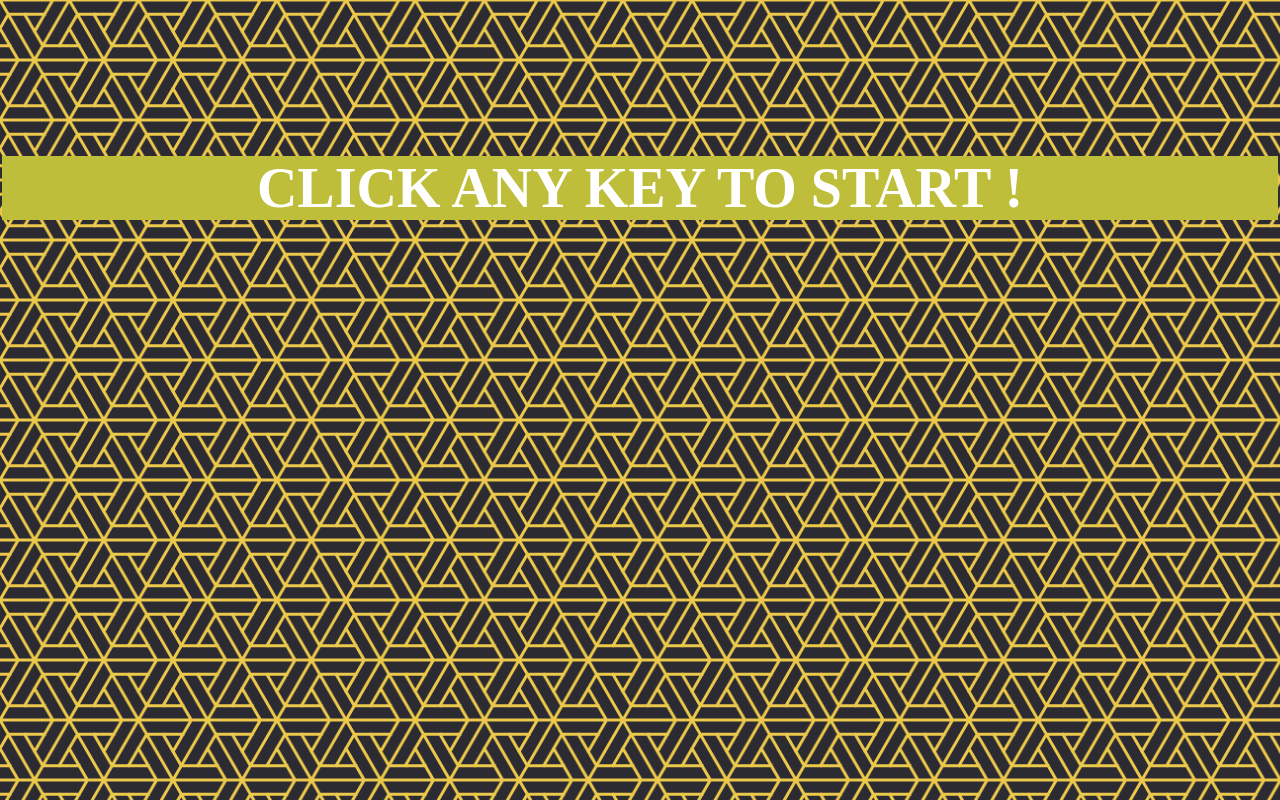
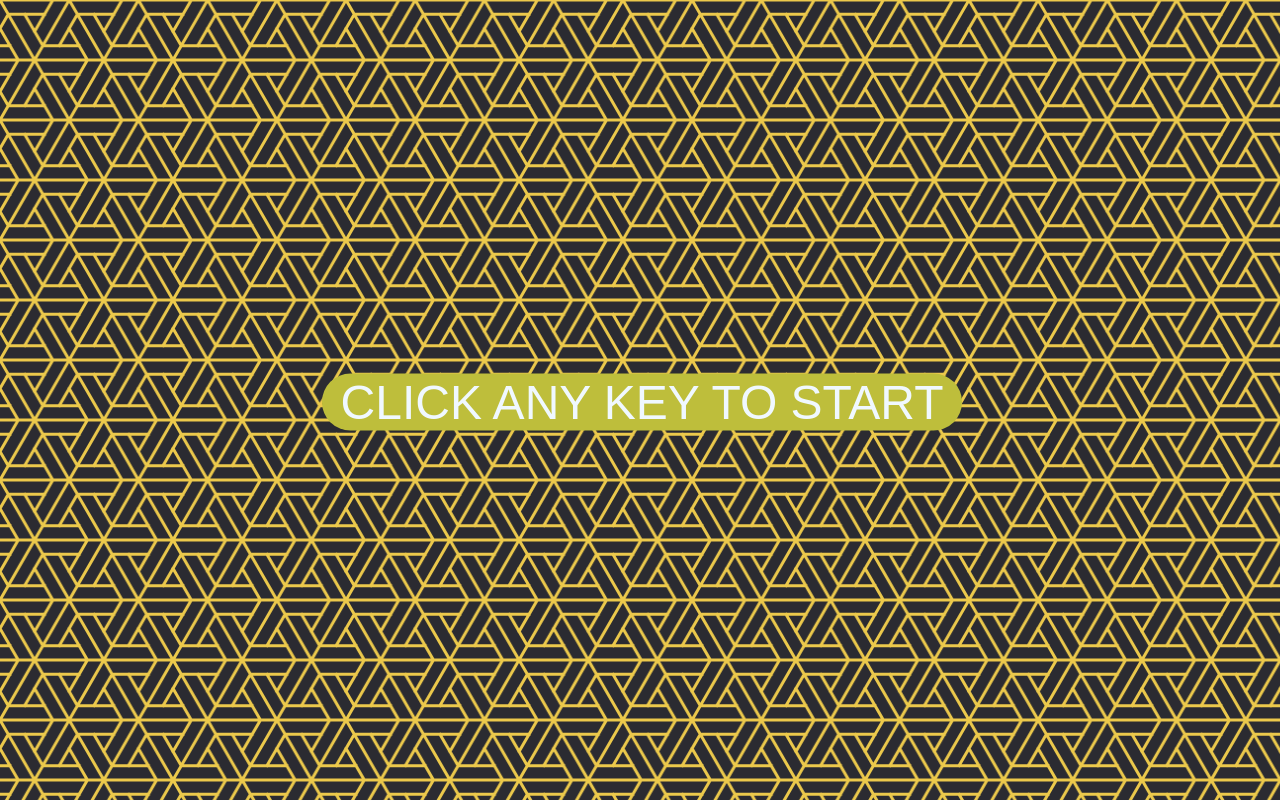
Before and after one commit to YOGESH-08/type_writing, a website: page index.html in a window 1280 px wide. Drawn offline with Linux system fonts and the light colour scheme.

Commit message:
complelete

```diff
--- a/css/index.css
+++ b/css/index.css
@@ -1,11 +1,24 @@
+
+.start {
+    position: absolute;
+    top: 50%;
+    left: 50%;
+    transform: translate(-50%, -50%);
+}
 
 .start{
     margin: 2px 2px 2px 2px;
     color: rgb(255, 255, 255);
-    font-size: 7vh;
+    font-size: 3vh;
+    width: 50vw;
     font-weight: bolder;
     display: flex;
     justify-content: center;
+    align-items: center;
     background-color: rgb(190, 190, 59);
+    border-radius: 100px;
 
 }
+.start:hover{
+    border: 2px solid black;
+}
--- a/index.html
+++ b/index.html
@@ -10,8 +10,13 @@
 <body>
     <svg xmlns="http://www.w3.org/2000/svg"><defs><pattern id="a" width="23.07" height="40" patternTransform="scale(3)" patternUnits="userSpaceOnUse"><rect width="100%" height="100%" fill="#2b2b31"/><path fill="none" stroke="#ecc94b" stroke-linecap="square" d="m17.62 0-6.07 10.5m2.74 4.76L8.22 4.75m-5.48 0h12.13M.01 0h23.07M6.07 20 0 9.5m2.74-4.75-6.07 10.5m-5.48 0H3.33m8.2 4.75L0 .02-11.54 20m40.68 0L23.07 9.5m2.74-4.75-6.06 10.5m-5.49 0H26.4M34.6 20 23.08.02 11.53 20m-5.46 0L0 30.51m2.74 4.75-6.07-10.5m-5.48 0H3.33m8.2-4.75L0 40l-11.54-19.98zM17.6 40l-6.06-10.5m2.74-4.76L8.2 35.25m-5.48 0h12.13M0 40h23.07L11.54 20.01m17.6 0-6.07 10.5m2.74 4.75-6.06-10.5m-5.49 0H26.4M11.53 20h23.08L23.07 40"/></pattern></defs><rect width="800%" height="800%" fill="url(#a)"/></svg>
     <div class="start">
-        CLICK ANY KEY TO START !
     </div>
-
+    <form action="/speed" method="POST">
+        <div class="start">
+            <button type="submit" style="color: aliceblue; background: none; border: none; text-decoration: none; cursor: pointer;font-size: xxx-large;">
+                CLICK ANY KEY TO START
+            </button>
+        </div>
+    </form>
 </body>
 </html>
```
Also changed, not shown: app.js (added, +25 -0 lines), package.json (added, +19 -0 lines), css/start.css (line endings or trailing spaces), js/index.js (line endings or trailing spaces), 1 other file.
